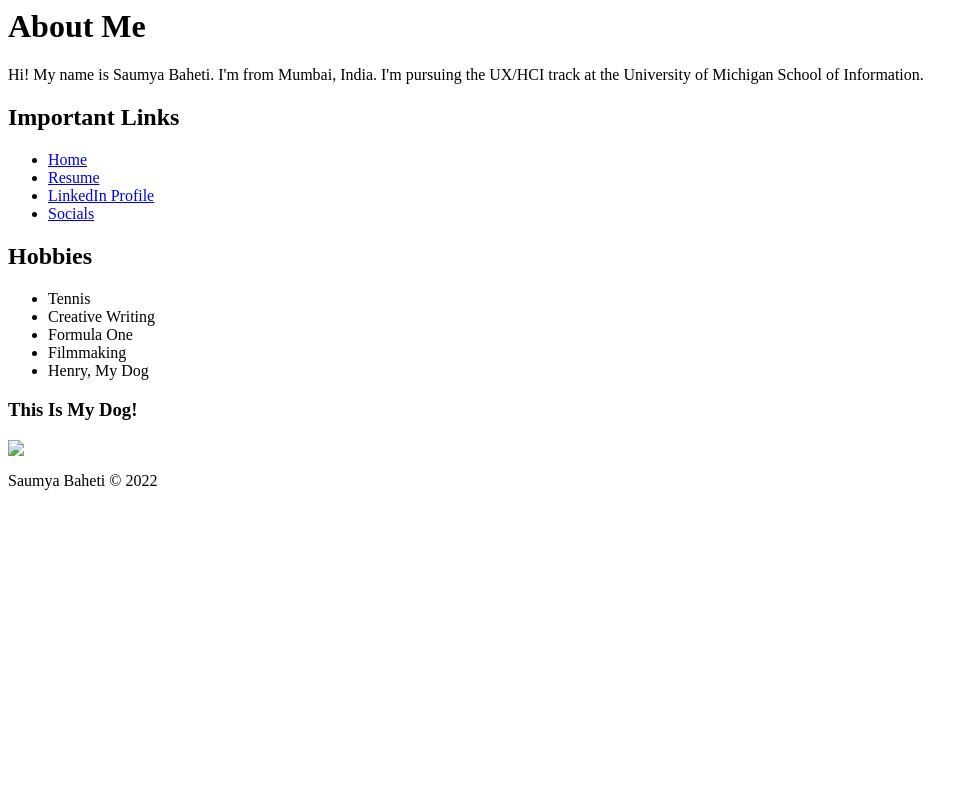
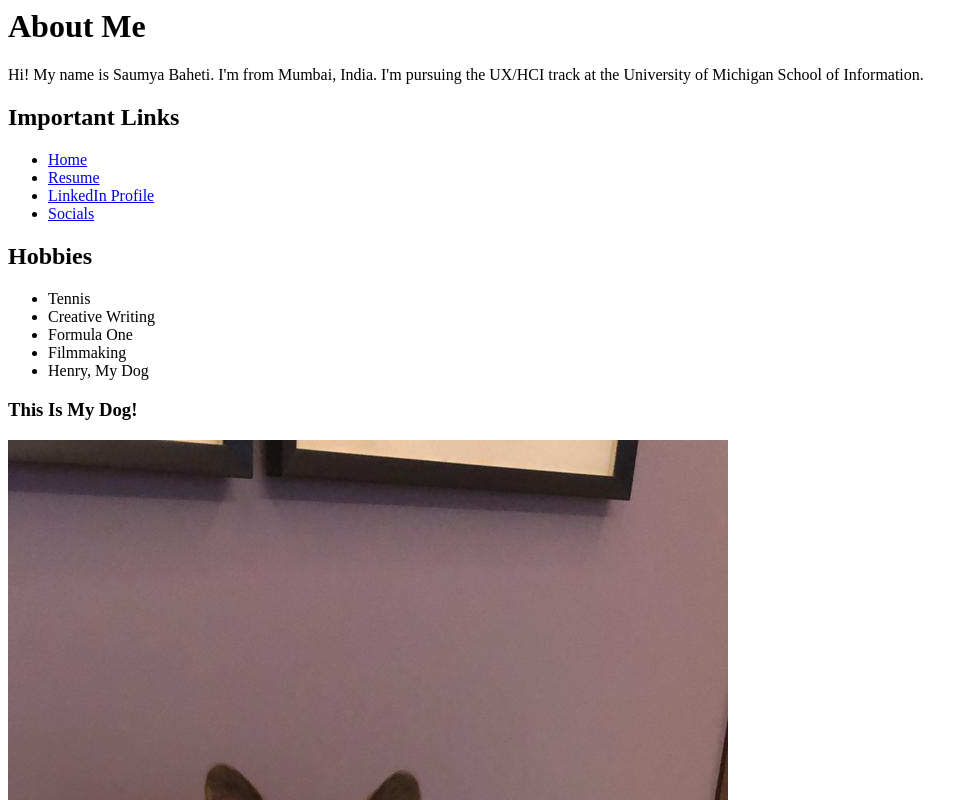
Before and after one commit to saumyabaheti/homework_1_579, a plain HTML site: page index.html in a window 1280 px wide. Shown: the top 800 px of the page, without its empty margins (0-978 px from the left). Drawn offline with Linux system fonts and the light colour scheme.

Commit message:
Add files via upload

```diff
--- a/index.html
+++ b/index.html
@@ -44,7 +44,7 @@
 
         <h3>This Is My Dog!</h3>
 
-            <img src= "image/henry.jpg">
+            <img src= "henry.jpg">
 
          </ul>
 
```
